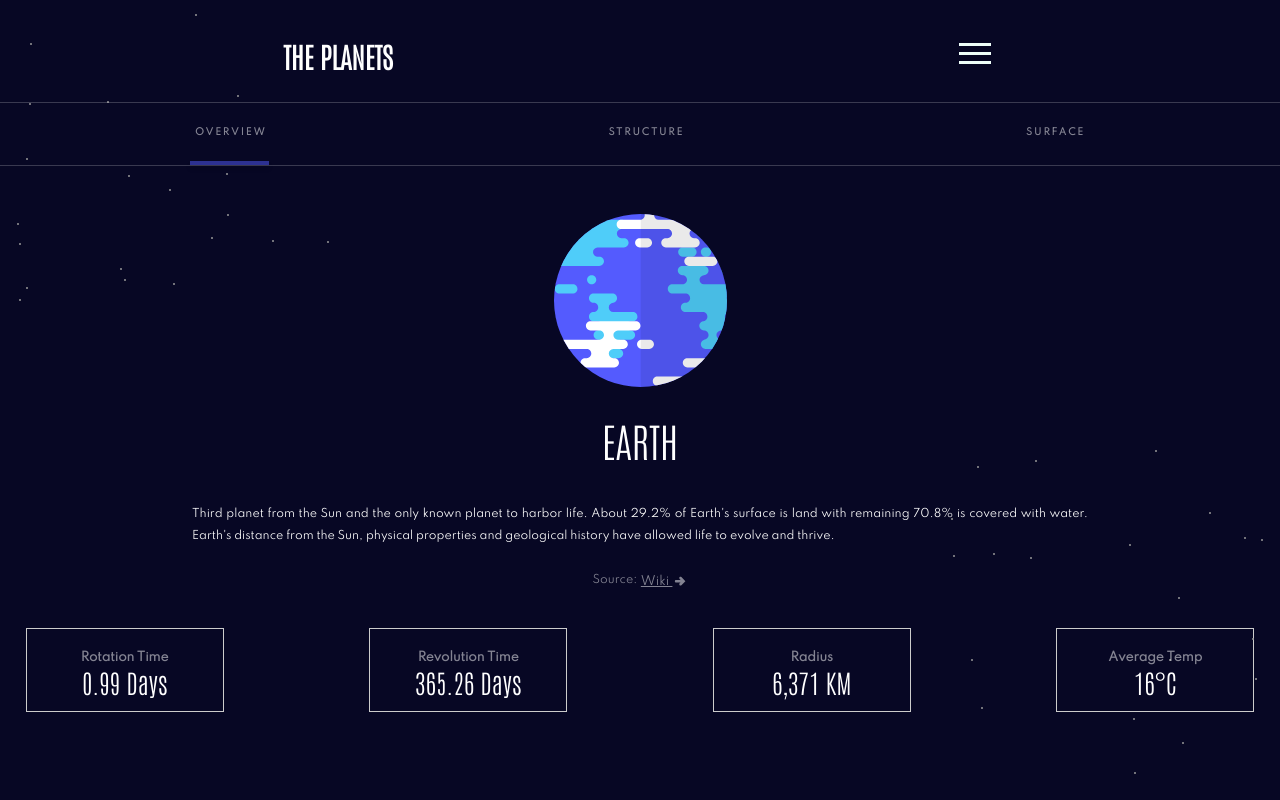
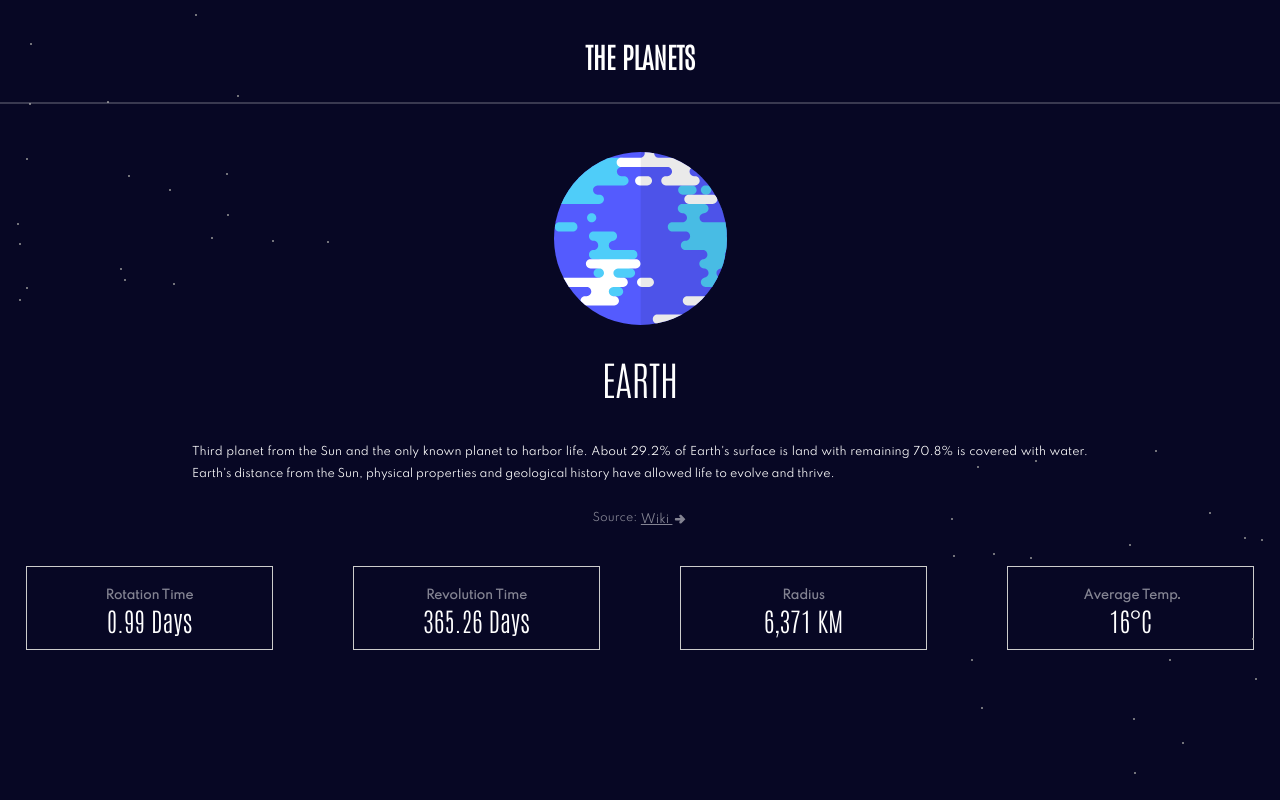
Before and after one commit to wilcodes/planet-app, a React (Create React App) app: page / in a window 1280 px wide. Built offline with nearby package versions, Linux system fonts and the light colour scheme.

Commit message:
rendering planets bar in tablet devices

```diff
--- a/src/NavBar/HamburgerNav/Burger.js
+++ b/src/NavBar/HamburgerNav/Burger.js
@@ -39,4 +39,12 @@ export const Burger = styled.button`
       transform: ${({ open }) => open ? 'rotate(-41deg)' : 'rotate(0)'};
     }
   }
+
+  @media only screen and (min-width:700px) and (max-width: 1024px){
+    display: none;
+  }
+  @media only screen and (min-width: 1025px)  {
+    display: none;
+  }
+
 `
--- a/src/NavBar/HamburgerNav/HamburgerNav.js
+++ b/src/NavBar/HamburgerNav/HamburgerNav.js
@@ -11,7 +11,7 @@ const HamburgerNav = (props)=>{
     return(
 
         <>
-            <NavigationBurger>
+            <NavigationBurger active={true}>
                 <NavTitle open={isBurgerOpen}>THE PLANETS</NavTitle>
                 <Burger open={isBurgerOpen} onClick={()=> setIsBurgerOpen(!isBurgerOpen)} >
                     <div />
--- a/src/NavBar/NavigationBurger.js
+++ b/src/NavBar/NavigationBurger.js
@@ -2,5 +2,12 @@ import styled from "styled-components";
 export const NavigationBurger = styled.nav`
 display: flex;
 justify-content: space-around;
-padding: ${props => props.navType === "subNavigation" ? "1.5em" : "0"} ;
+padding: ${props => props.navType === "subNavigation" ? "1.5em" : "0"};
+
+  @media only screen and (min-width:700px) and (max-width: 1024px){
+    display: ${props => props.active === false && "none"}
+  }
+  @media only screen and (min-width: 1025px)  {
+    display: ${props => props.active === false && "none"}
+  }
 `
--- /dev/null
+++ b/src/NavBar/PlanetsNav/PlanetsNav.js
@@ -0,0 +1,33 @@
+import React from "react";
+import {Element} from "../SubNavBar/Element";
+import {NavigationBurger} from "../NavigationBurger";
+import {Divider} from "../Divider";
+import {planets} from "../../planetsData/planetsData";
+import {Link} from "react-router-dom";
+import {PlanetsNavWrapper} from "./PlanetsNavStyles";
+
+const PlanetsNav = () =>{
+
+    const renderPlanetsLinks =()=>(
+        planets.map((el, i) =>(
+            <Link to={'/'+el.name}  key={i} style={{textDecoration:"none"}} >
+            <Element >
+                    {el.name}
+            </Element>
+            </Link>
+        ))
+    );
+
+    return(
+        <>
+            <PlanetsNavWrapper>
+            <NavigationBurger navType="subNavigation" active={true} >
+                {renderPlanetsLinks()}
+            </NavigationBurger>
+            <Divider/>
+            </PlanetsNavWrapper>
+        </>
+    )
+}
+
+export default PlanetsNav;
--- /dev/null
+++ b/src/NavBar/PlanetsNav/PlanetsNavStyles.js
@@ -0,0 +1,12 @@
+import styled from "styled-components";
+
+export const PlanetsNavWrapper = styled.div`
+  @media only screen and (min-width:0px) and (max-width: 700px){
+    display: none
+  }
+  @media only screen and (min-width: 1024px){
+    display: none
+  }
+
+
+`
--- a/src/NavBar/SubNavBar/ColorIndicator.js
+++ b/src/NavBar/SubNavBar/ColorIndicator.js
@@ -7,5 +7,14 @@ export const ColorIndicator = styled.div`
   left: -5px;
   top: 170%;
   background: ${props=> props.color};
-  box-shadow: 0px 4px 4px rgba(0, 0, 0, 0.25)
+  box-shadow: 0px 4px 4px rgba(0, 0, 0, 0.25);
+
+  @media only screen and (min-width:700px) and (max-width: 1024px){
+  display: ${props => props.active === false && "none"}
+}
+  @media only screen and (min-width: 1025px)  {
+    display: ${props => props.active === false && "none"}
+  }
+
+
 `
--- a/src/NavBar/SubNavBar/SubNavBar.js
+++ b/src/NavBar/SubNavBar/SubNavBar.js
@@ -4,7 +4,7 @@ import {Divider} from "../Divider";
 import {Element} from "./Element";
 import {ColorIndicator} from "./ColorIndicator";
 import HamburgerNav from "../HamburgerNav/HamburgerNav";
-
+import PlanetsNav from "../PlanetsNav/PlanetsNav";
 const SubNavBar = (props) =>{
 
     const [currentInformation]= useState("overview")
@@ -13,19 +13,20 @@ const SubNavBar = (props) =>{
     return(
         <>
             <HamburgerNav/>
-            <NavigationBurger navType="subNavigation" >
+            <PlanetsNav currentInformation={currentInformation}/>
+            <NavigationBurger navType="subNavigation" active={false} >
                 <Element onClick={()=>props.planetDetail("overview")}>
                     Overview
                     {props.userDecision === "overview" && (<ColorIndicator active={currentInformation} color={props.planetColor}/>)}
                 </Element>
                 <Element onClick={()=>props.planetDetail("structure")} >
                     Structure
-                    {props.userDecision === "structure" && (<ColorIndicator active={currentInformation}/>)}
+                    {props.userDecision === "structure" && (<ColorIndicator active={currentInformation} color={props.planetColor}/>)}
                 </Element>
 
                 <Element onClick={()=>props.planetDetail("surface")} >
                     Surface
-                    {props.userDecision === "surface" && (<ColorIndicator active={currentInformation}/>)}
+                    {props.userDecision === "surface" && (<ColorIndicator active={currentInformation} color={props.planetColor}/>)}
                 </Element>
             </NavigationBurger>
             <Divider/>
--- a/src/PlanetSubDetails/SubDetailsStyles.js
+++ b/src/PlanetSubDetails/SubDetailsStyles.js
@@ -9,7 +9,7 @@ export const List = styled.ul`
   border: ${props => props.direction ==="column"? "none": "0.5px solid #cccccc "};
   margin: 0.3em;
   align-items: center;
-
+  justify-content: space-between;
 
   @media only screen and (min-width:700px) and (max-width: 1024px){
     flex-direction: column;
@@ -17,7 +17,7 @@ export const List = styled.ul`
   }
   @media only screen and (min-width: 1025px)  {
     flex-direction: column;
-    flex: 0 0 16%;
+    flex: 0 0 20%;
   }
 
 
--- a/src/Planets/Earth.js
+++ b/src/Planets/Earth.js
@@ -5,12 +5,14 @@ import MainSection from "../MainSection/MainSection";
 import PlanetSubDetails from "../PlanetSubDetails/PlanetSubDetails";
 import {earth} from "../planetsData/planetsData";
 
+
 const Earth = () =>{
     const [planetDetails, setPlanetDetails]= useState('overview');
 
   return(
       <>
          < Dots />
+
               <SubNavBar
                   planetDetail={(planetD)=>setPlanetDetails(planetD)}
                   userDecision={planetDetails}
```
